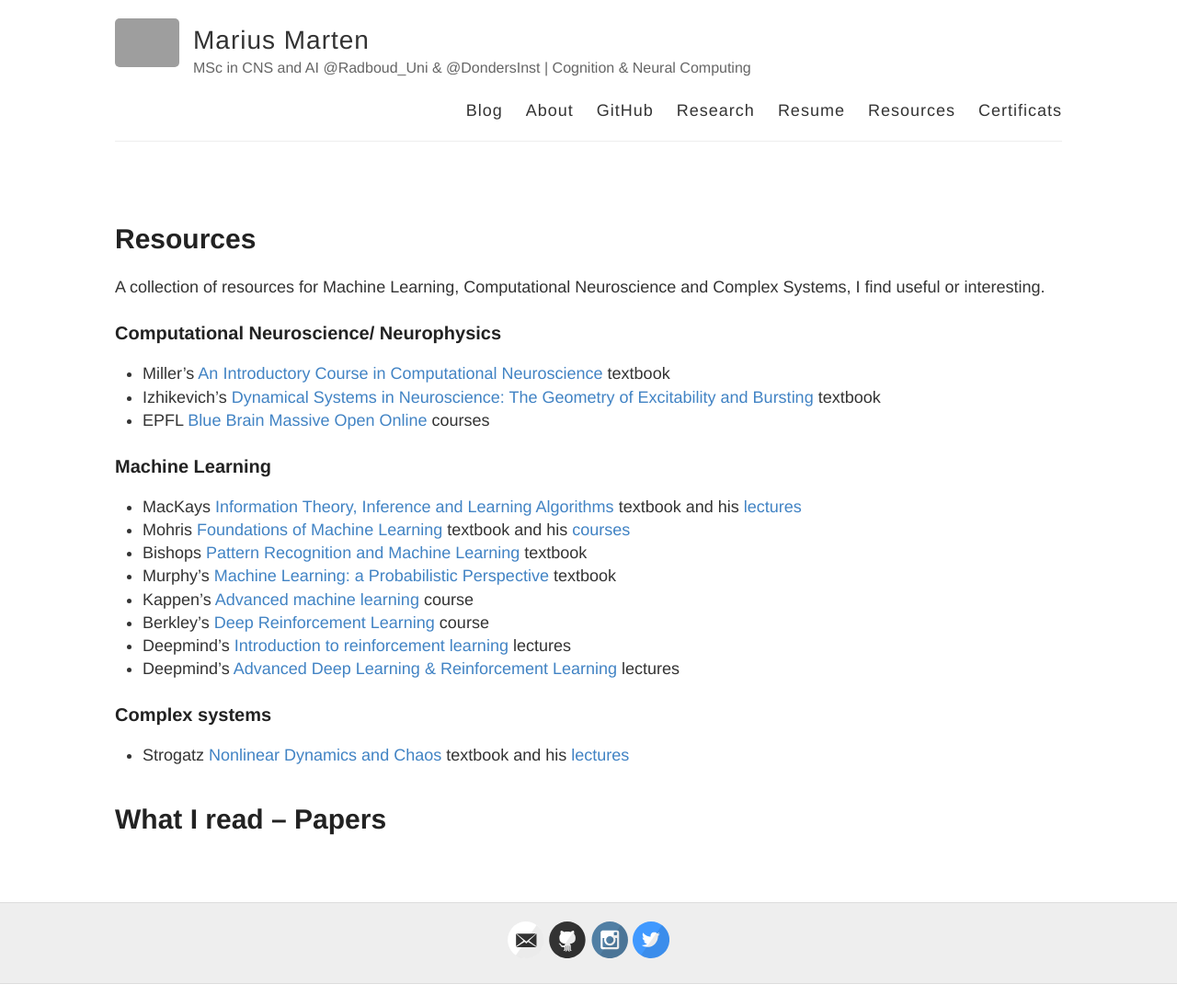
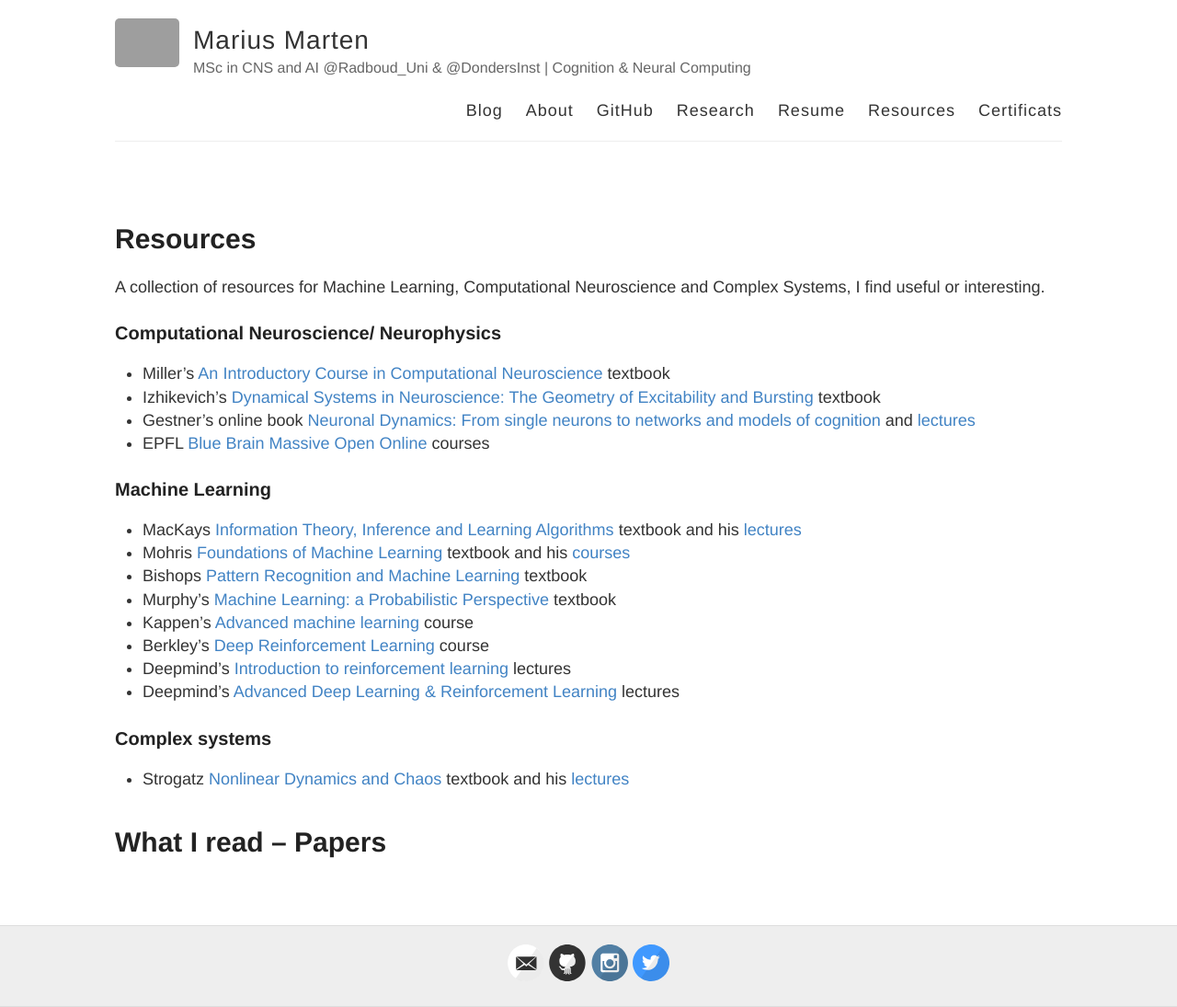
Before and after one commit to Mariusmarten/mariusmarten.github.io, a Jekyll site: the page built from resources.md, in a window 1280 px wide. Shown: the whole page at 92% size. Built offline with Jekyll 4.4.1, drawn with Linux system fonts in a browser that asks for light colours; before the commit the page ends 1070 px from its top, so only the background shows below that; grey boxes are pictures that could not be loaded.

Commit message:
Update resources.md

```diff
--- a/resources.md
+++ b/resources.md
@@ -9,6 +9,7 @@ A collection of resources for Machine Learning, Computational Neuroscience and C
 ### Computational Neuroscience/ Neurophysics
 - Miller's [An Introductory Course in Computational Neuroscience](https://mitpress.mit.edu/books/introductory-course-computational-neuroscience) textbook
 - Izhikevich's [Dynamical Systems in Neuroscience: The Geometry of Excitability and Bursting](https://www.izhikevich.org/publications/dsn.pdf) textbook
+- Gestner's online book [Neuronal Dynamics: From single neurons to networks and models of cognition](https://neuronaldynamics.epfl.ch/online/index.html) and [lectures](https://lcnwww.epfl.ch/gerstner/NeuronalDynamics-MOOCall.html)
 - EPFL [Blue Brain Massive Open Online](https://www.epfl.ch/research/domains/bluebrain/blue-brain/massive-open-online-courses/) courses
 
 ### Machine Learning
```
